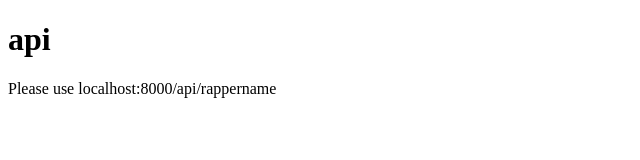
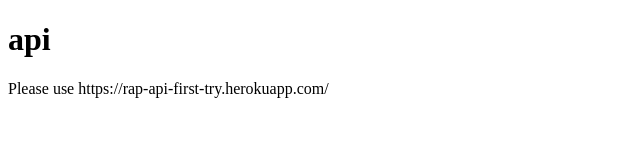
Before and after one commit to fergusmac1/rapper-names-api, a website: page index.html in a window 1280 px wide. Shown: the full height of the page, 0-640 px from the left. Drawn offline with Linux system fonts and the light colour scheme.

Commit message:
updated html

```diff
--- a/index.html
+++ b/index.html
@@ -8,6 +8,6 @@
 </head>
 <body>
     <h1>api</h1>
-    <p>Please use localhost:8000/api/rappername</p>
+    <p>Please use https://rap-api-first-try.herokuapp.com/</p>
 </body>
 </html>
```
